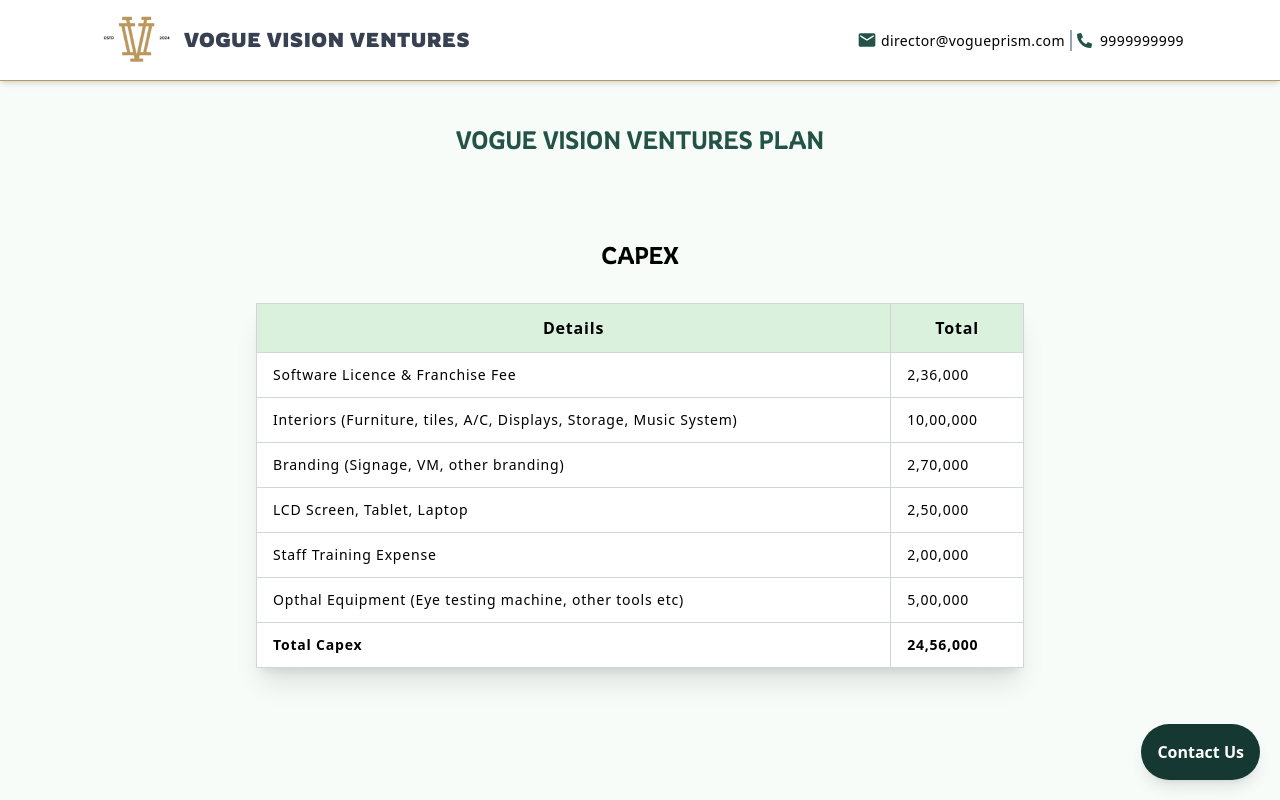
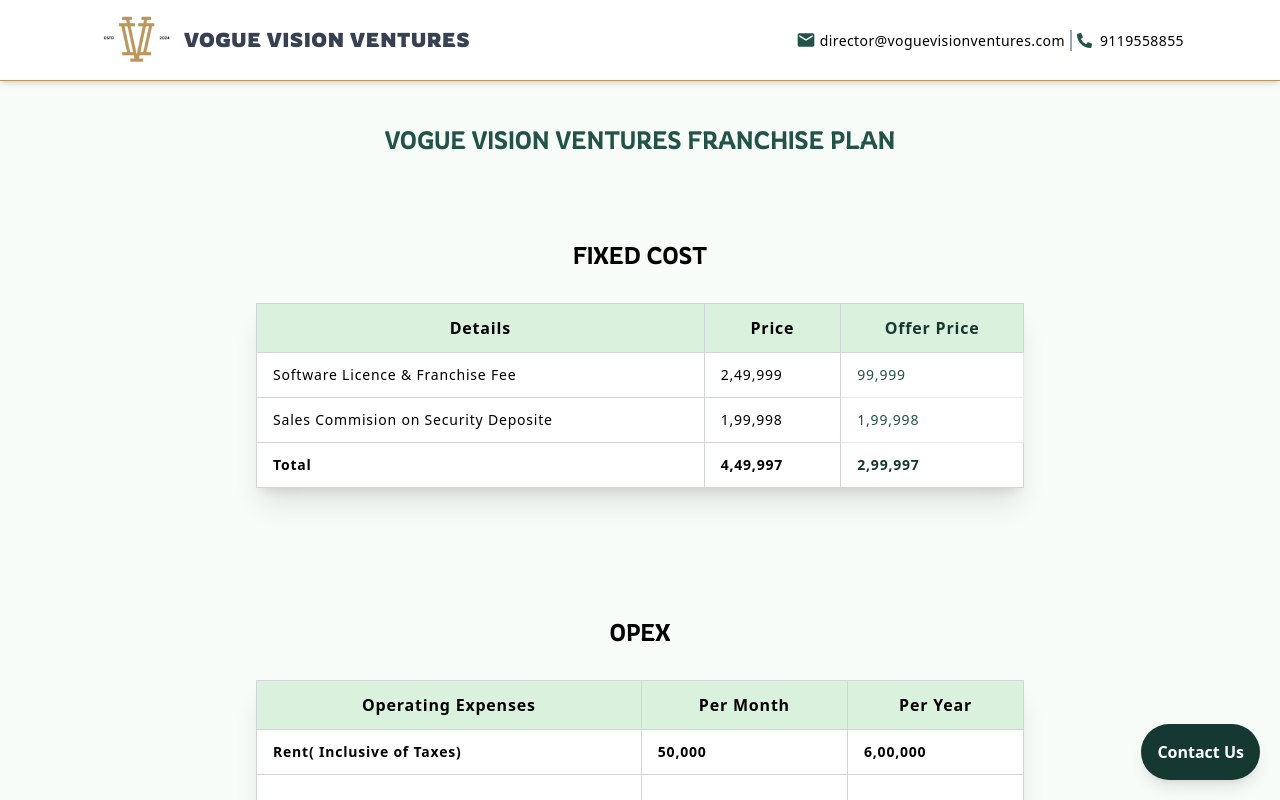
Before and after one commit to sandeshshinde30/voguevisionventures, a React (Vite) app: page / in a window 1280 px wide. Shown: the top 800 px of the page. Built offline with nearby package versions, Linux system fonts and the light colour scheme.

Commit message:
Fixed Cost

```diff
--- /dev/null
+++ b/src/components/fixCost.jsx
@@ -0,0 +1,57 @@
+import React from "react";
+
+export default function FixCost(){
+
+    const fixedCostData = [
+        { details: "Software Licence & Franchise Fee", MRP: "2,49,999", offerPrice : "99,999" },
+        { details: "Sales Commision on Security Deposite", MRP: "1,99,998" , offerPrice : "1,99,998" },
+      ];
+
+      const totalMRP = fixedCostData.reduce(
+        (acc, item) => acc + parseInt(item.MRP.replace(/,/g, "")),
+        0
+      ).toLocaleString("en-IN");
+
+      const totalOfferPrice = fixedCostData.reduce(
+        (acc, item) => acc + parseInt(item.offerPrice.replace(/,/g, "")),
+        0
+      ).toLocaleString("en-IN");
+
+    return (
+        <>
+        <div>
+        <div>
+          <h1 className="rowdies2 lg:text-2xl text-xl text-center">FIXED COST</h1>
+        </div>
+        <div className="flex w-full h-full items-center justify-center">
+          <table className="mt-8 lg:w-3/5 w-[85%] bg-white shadow-xl tracking-wider">
+            <thead className="bg-lighter-green text-md">
+              <tr>
+                <th className="border border-gray-300 px-4 py-3">Details</th>
+                <th className="border border-gray-300 px-4 py-3">Price</th>
+                <th className="border border-gray-300 px-4 text-darker-green py-3">Offer Price</th>
+
+              </tr>
+            </thead>
+            <tbody className="text-sm">
+              {fixedCostData.map((item, index) => (
+                <tr key={index}>
+                  <td className="p-2 border border-gray-300 px-4 py-3">{item.details}</td>
+                  <td className="p-2 border border-gray-300 px-4 py-3">{item.MRP}</td>
+                  <td className="p-2 border text-dark-green font-medium px-4 py-3">{item.offerPrice}</td>
+
+                </tr>
+              ))}
+              <tr>
+                <td className="p-2 font-bold border border-gray-300 px-4 py-3">Total</td>
+                <td className="p-2 font-bold border border-gray-300 px-4 py-3">{totalMRP}</td>
+                <td className="p-2 border border-gray-300 text-darker-green font-bold px-4 py-3">{totalOfferPrice}</td>
+
+              </tr>
+            </tbody>
+          </table>
+        </div>
+      </div>
+    </>
+    )
+}
--- a/src/components/header.jsx
+++ b/src/components/header.jsx
@@ -20,13 +20,13 @@
          <div>
              <div className="flex items-center tracking-wide border-r-2 border-gray-400 px-[5px]">
                 <MdEmail size={20} className="text-dark-green"/>
-                <h2 className=" ml-1 text-[14px]">director@vogueprism.com</h2>
+                <h2 className=" ml-1 text-[14px]">director@voguevisionventures.com</h2>
              </div>
           </div>
           <div className="ml-[5px]">
              <div className="flex items-center tracking-wide ">
                 <FaPhoneAlt size={15} className="text-dark-green"/>
-                <h2 className=" ml-2 text-[14px]">9999999999</h2>
+                <h2 className=" ml-2 text-[14px]">9119558855</h2>
              </div>
           </div>
          </div>
--- a/src/components/mainPage.jsx
+++ b/src/components/mainPage.jsx
@@ -7,6 +7,7 @@
 import StoreROI from "./storeROI";
 import Footer from "./footer";
 import { Navigate, useNavigate } from "react-router-dom";
+import FixCost from "./fixCost";
 
 
 export default function MainPage(){
@@ -21,10 +22,11 @@
         <div className="bg-background-green h-auto">
            <Header/>
            <div>
-            <h1 className="rowdies2 lg:text-[25px] text-[18px] tracking-normal text-center mt-10 text-dark-green" >VOGUE VISION VENTURES PLAN</h1>
+            <h1 className="rowdies2 lg:text-[25px] text-[18px] tracking-normal text-center mt-10 text-dark-green" >VOGUE VISION VENTURES FRANCHISE PLAN</h1>
            </div>
            <div className="mt-20">
-           <Capex/>
+           {/* <Capex/> */}
+           <FixCost/>
            </div>
            <div className="mt-32">
            <Opex/>
--- a/src/components/sales.jsx
+++ b/src/components/sales.jsx
@@ -58,7 +58,7 @@
                   <th className="border border-gray-300 px-4 py-3">Details</th>
                   <th className="border border-gray-300 px-4 py-3">Avg Sales Qty</th>
                   <th className="border border-gray-300 px-4 py-3">ASP</th>
-                  <th className="border border-gray-300 px-4 py-3">Retailer Margin ~</th>
+                  <th className="border border-gray-300 px-4 py-3">Retailer~Margin </th>
                   <th className="border border-gray-300 px-4 py-3">Commission on sale</th>
                   <th className="border border-gray-300 px-4 py-3">Sale value</th>
                 </tr>
```
